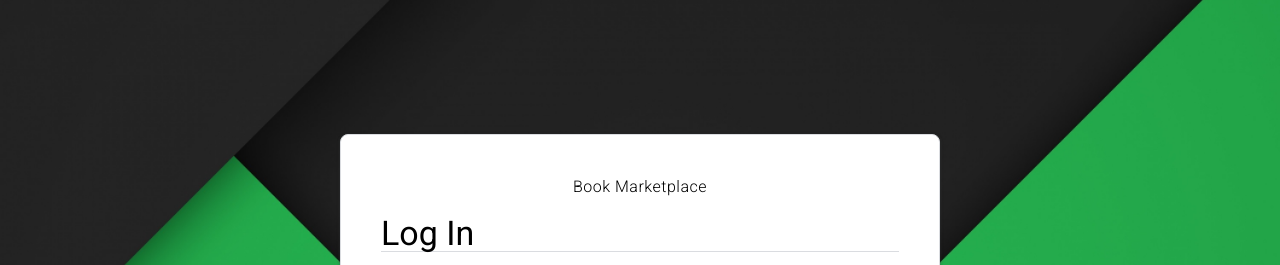
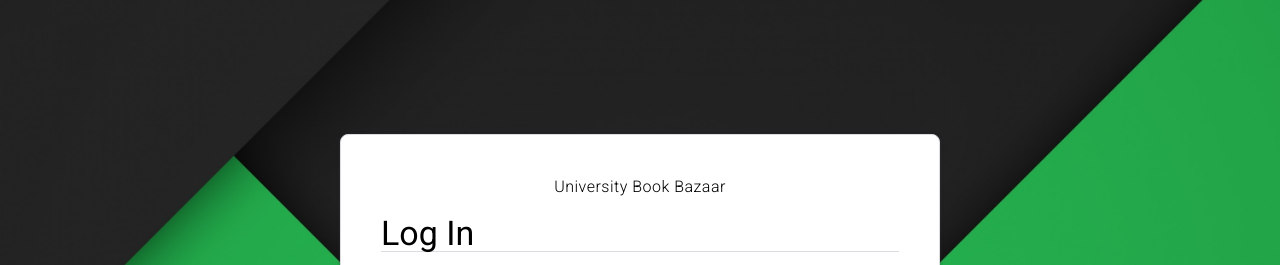
Before and after one commit to Talos10/soen357-book-marketplace, a React (Create React App) app: page / in a window 1280 px wide. Shown: the top 265 px of the page. Built offline with nearby package versions, Linux system fonts and the light colour scheme; no server answers.

Commit message:
Rename app

```diff
--- a/public/index.html
+++ b/public/index.html
@@ -24,7 +24,7 @@
       work correctly both with client-side routing and a non-root public URL.
       Learn how to configure a non-root public URL by running `npm run build`.
     -->
-    <title>Book Marketplace</title>
+    <title>University Book Bazaar</title>
   </head>
   <body>
     <noscript>You need to enable JavaScript to run this app.</noscript>
--- a/src/components/container/sidenav/Sidenav.tsx
+++ b/src/components/container/sidenav/Sidenav.tsx
@@ -26,7 +26,7 @@ export default function Sidenav({ showSidenav, toggleSidenav }: Props) {
   return (
     <aside className={`Sidenav ${styles.Sidenav} ${showSidenav ? styles.sidenavOpen : ''}`}>
       <nav>
-        <div className={styles.SidenavLogo}>Book Marketplace</div>
+        <div className={styles.SidenavLogo}>University Book Bazaar</div>
 
         <div className="Sidenav__button">
           <Button
--- a/src/pages/login/Login.tsx
+++ b/src/pages/login/Login.tsx
@@ -37,7 +37,7 @@ export default function Login() {
     <div className="Login">
 
       <div className="login-card">
-        <p className="login-card__title lead">Book Marketplace</p>
+        <p className="login-card__title lead">University Book Bazaar</p>
         <p className="login-card__header h4">Log In</p>
 
         <form onSubmit={tryLogin} className="login-card__form">
```
